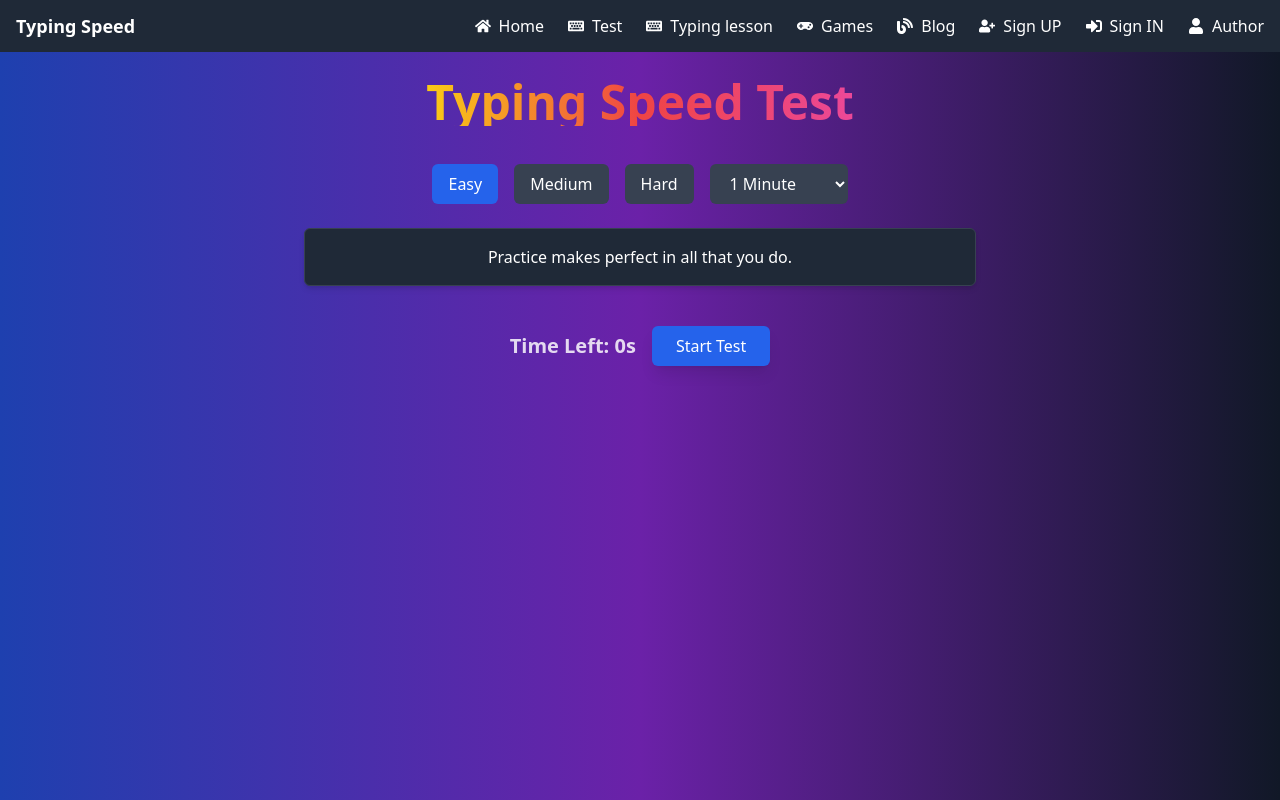
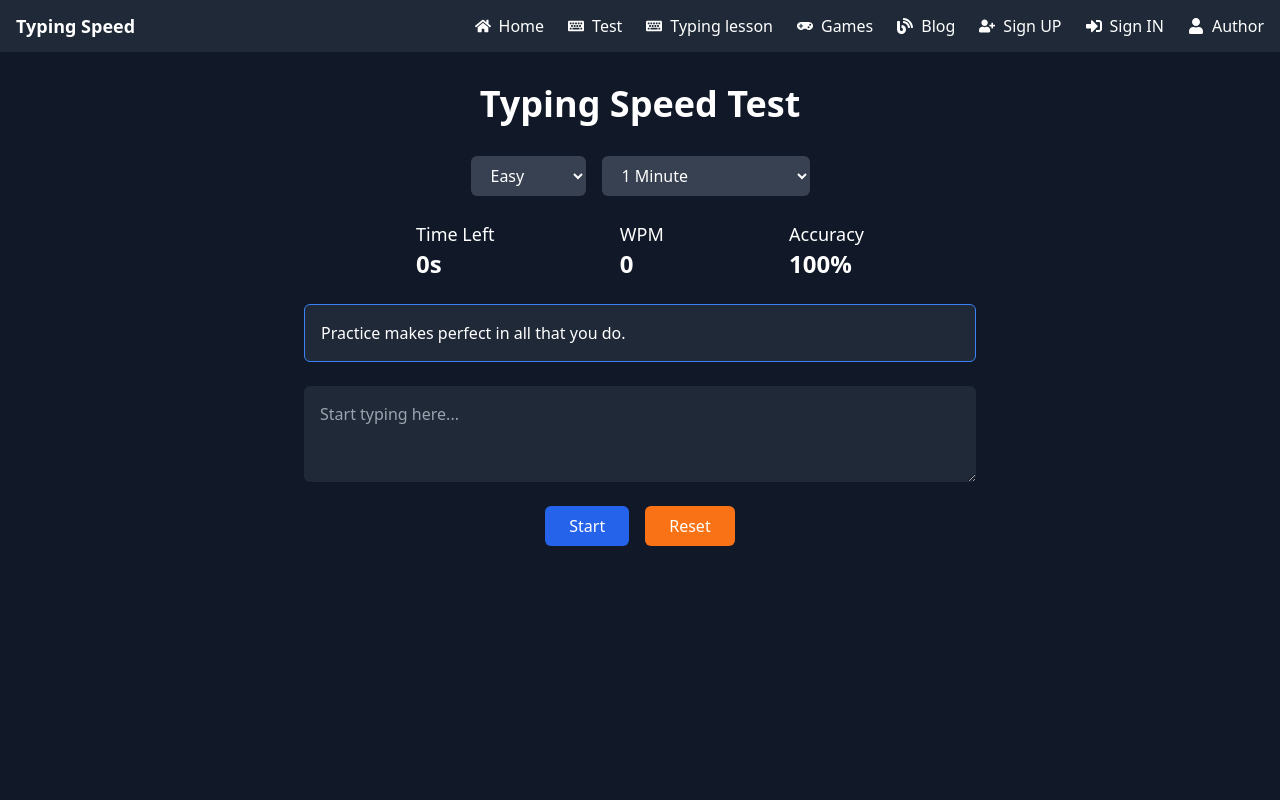
Before and after one commit to Joy-chandra-roy/typing-speed, a React (Vite) app: page / in a window 1280 px wide. Shown: the top 800 px of the page. Built offline with nearby package versions, Linux system fonts and the light colour scheme.

Commit message:
try to change home page

```diff
--- a/src/pages/Home/Blog/Blog.jsx
+++ b/src/pages/Home/Blog/Blog.jsx
@@ -3,7 +3,7 @@ import React from 'react';
 const Blog = () => {
     return (
         <div>
-            <h1>This is blog page</h1>
+
         </div>
     );
 };
--- a/src/pages/Home/Home/Home.jsx
+++ b/src/pages/Home/Home/Home.jsx
@@ -2,14 +2,14 @@ import React, { useState, useEffect } from "react";
 
 const Home = () => {
   const [difficulty, setDifficulty] = useState("Easy");
-  const [timeLimit, setTimeLimit] = useState(60); // Default: 1 minute
+  const [timeLimit, setTimeLimit] = useState(60); // Default time: 1 minute
+  const [generatedText, setGeneratedText] = useState("");
+  const [inputText, setInputText] = useState("");
+  const [timeLeft, setTimeLeft] = useState(0);
   const [testStarted, setTestStarted] = useState(false);
-  const [inputText, setInputText] = useState("");
-  const [generatedText, setGeneratedText] = useState("");
-  const [timeLeft, setTimeLeft] = useState(0);
   const [wpm, setWpm] = useState(0);
-  const [accuracy, setAccuracy] = useState(0);
-  const [resultsVisible, setResultsVisible] = useState(false);
+  const [accuracy, setAccuracy] = useState(100);
+  const [errors, setErrors] = useState(0);
 
   const sampleTexts = {
     Easy: [
@@ -35,41 +35,40 @@ const Home = () => {
     return texts[Math.floor(Math.random() * texts.length)];
   };
 
-  // Set random text on difficulty change
+  // Set the text whenever the difficulty changes
   useEffect(() => {
     setGeneratedText(getRandomText());
   }, [difficulty]);
 
-  // Timer
+  // Timer functionality
   useEffect(() => {
     let timer;
     if (testStarted && timeLeft > 0) {
-      timer = setTimeout(() => setTimeLeft(timeLeft - 1), 1000);
+      timer = setTimeout(() => setTimeLeft((prev) => prev - 1), 1000);
     } else if (timeLeft === 0 && testStarted) {
       finishTest();
     }
     return () => clearTimeout(timer);
   }, [testStarted, timeLeft]);
 
-  // Start Test
+  // Start the test
   const startTest = () => {
     setTestStarted(true);
-    setResultsVisible(false);
-    setTimeLeft(timeLimit);
     setInputText("");
+    setTimeLeft(timeLimit); // Use selected time limit
     setWpm(0);
-    setAccuracy(0);
+    setAccuracy(100);
+    setErrors(0);
     setGeneratedText(getRandomText());
   };
 
-  // Finish Test
+  // Finish the test
   const finishTest = () => {
     setTestStarted(false);
-    setResultsVisible(true);
     calculateResults();
   };
 
-  // Calculate WPM and Accuracy
+  // Calculate WPM and accuracy
   const calculateResults = () => {
     const wordsTyped = inputText.trim().split(" ").length;
     const correctChars = [...inputText].filter(
@@ -77,93 +76,122 @@ const Home = () => {
     ).length;
     const totalChars = generatedText.length;
 
-    setWpm(Math.round((wordsTyped / timeLimit) * 60));
-    setAccuracy(Math.round((correctChars / totalChars) * 100));
+    setWpm(Math.round((wordsTyped / (timeLimit / 60)) || 0));
+    setAccuracy(((correctChars / totalChars) * 100).toFixed(0));
+  };
+
+  // Handle user input
+  const handleInput = (e) => {
+    const value = e.target.value;
+    setInputText(value);
+
+    const correctChars = value.split("").filter((char, idx) => char === generatedText[idx]).length;
+    const totalTyped = value.length;
+
+    setErrors(totalTyped - correctChars);
+    setAccuracy(((correctChars / totalTyped) * 100).toFixed(0));
+
+    if (value.length === generatedText.length) finishTest();
+  };
+
+  // Reset the test
+  const resetTest = () => {
+    setTestStarted(false);
+    setInputText("");
+    setTimeLeft(0);
+    setWpm(0);
+    setAccuracy(100);
+    setErrors(0);
+    setGeneratedText(getRandomText());
   };
 
   return (
-    <div className="flex flex-col items-center min-h-screen py-8 text-white bg-gradient-to-r from-blue-800 via-purple-800 to-gray-900">
-      <h1 className="mb-8 text-5xl font-extrabold text-transparent bg-clip-text bg-gradient-to-r from-yellow-400 via-red-500 to-pink-500 animate-bounce">
-        Typing Speed Test
-      </h1>
+    <div className="flex flex-col items-center min-h-screen py-8 text-white bg-gray-900">
+      <h1 className="mb-8 text-4xl font-bold">Typing Speed Test</h1>
 
-      {/* Settings */}
-      <div className="flex justify-center gap-4 mb-6">
-        <button
-          className={`px-4 py-2 rounded-md transition ${
-            difficulty === "Easy" ? "bg-blue-600" : "bg-gray-700"
-          } hover:bg-blue-700`}
-          onClick={() => setDifficulty("Easy")}
+      {/* Difficulty Dropdown */}
+      <div className="flex gap-4 mb-6">
+        <select
+          value={difficulty}
+          onChange={(e) => setDifficulty(e.target.value)}
+          className="px-4 py-2 text-white bg-gray-700 rounded-md"
         >
-          Easy
-        </button>
-        <button
-          className={`px-4 py-2 rounded-md transition ${
-            difficulty === "Medium" ? "bg-blue-600" : "bg-gray-700"
-          } hover:bg-blue-700`}
-          onClick={() => setDifficulty("Medium")}
-        >
-          Medium
-        </button>
-        <button
-          className={`px-4 py-2 rounded-md transition ${
-            difficulty === "Hard" ? "bg-blue-600" : "bg-gray-700"
-          } hover:bg-blue-700`}
-          onClick={() => setDifficulty("Hard")}
-        >
-          Hard
-        </button>
+          <option value="Easy">Easy</option>
+          <option value="Medium">Medium</option>
+          <option value="Hard">Hard</option>
+        </select>
+
+        {/* Custom Time Dropdown */}
         <select
-          className="px-4 py-2 text-white bg-gray-700 rounded-md"
           value={timeLimit}
           onChange={(e) => setTimeLimit(Number(e.target.value))}
+          className="px-4 py-2 text-white bg-gray-700 rounded-md"
         >
           <option value={30}>30 Seconds</option>
           <option value={60}>1 Minute</option>
+          <option value={90}>1 Minute 30 Seconds</option>
           <option value={120}>2 Minutes</option>
         </select>
       </div>
 
-      {/* Generated Text */}
-      <div className="w-full max-w-2xl px-4 py-4 mb-6 text-center bg-gray-800 border border-gray-700 rounded-md shadow-md animate-fade-in">
-        {generatedText}
+      {/* Timer and Stats */}
+      <div className="flex justify-between w-full max-w-md mb-6">
+        <div>
+          <p className="text-lg">Time Left</p>
+          <p className="text-2xl font-bold">{timeLeft}s</p>
+        </div>
+        <div>
+          <p className="text-lg">WPM</p>
+          <p className="text-2xl font-bold">{wpm}</p>
+        </div>
+        <div>
+          <p className="text-lg">Accuracy</p>
+          <p className="text-2xl font-bold">{accuracy}%</p>
+        </div>
       </div>
 
-      {/* Typing Area */}
-      {testStarted && (
-        <textarea
-          className="w-full h-24 max-w-2xl px-4 py-2 transition-all duration-200 bg-gray-800 border border-gray-700 rounded-md shadow-md resize-none focus:ring-4 focus:ring-blue-500"
-          placeholder="Start typing here..."
-          value={inputText}
-          onChange={(e) => setInputText(e.target.value)}
-        />
-      )}
-
-      {/* Timer and Start Button */}
-      <div className="flex items-center gap-4 mt-4">
-        <div className="text-xl font-semibold animate-pulse">
-          Time Left: {timeLeft}s
-        </div>
-        {!testStarted && (
-          <button
-            className="px-6 py-2 transition transform bg-blue-600 rounded-md shadow-lg hover:bg-blue-700 hover:scale-105"
-            onClick={startTest}
+      {/* Typing Text */}
+      <div className="w-full max-w-2xl p-4 mb-6 bg-gray-800 border border-blue-500 rounded-md">
+        {generatedText.split("").map((char, idx) => (
+          <span
+            key={idx}
+            className={`${
+              idx < inputText.length
+                ? inputText[idx] === char
+                  ? "text-green-400"
+                  : "bg-red-500 text-white"
+                : ""
+            }`}
           >
-            Start Test
-          </button>
-        )}
+            {char}
+          </span>
+        ))}
       </div>
 
-      {/* Results */}
-      {resultsVisible && (
-        <div className="w-full max-w-md p-6 mt-8 text-center bg-gray-800 rounded-md shadow-lg">
-          <h2 className="mb-4 text-3xl font-bold text-yellow-400">Results</h2>
-          <p className="text-lg">WPM: <span className="font-bold">{wpm}</span></p>
-          <p className="text-lg">
-            Accuracy: <span className="font-bold">{accuracy}%</span>
-          </p>
-        </div>
-      )}
+      {/* Input Area */}
+      <textarea
+        className="w-full h-24 max-w-2xl p-4 text-white bg-gray-800 rounded-md focus:outline-none"
+        placeholder="Start typing here..."
+        value={inputText}
+        onChange={handleInput}
+        disabled={!testStarted || timeLeft === 0}
+      ></textarea>
+
+      {/* Buttons */}
+      <div className="flex gap-4 mt-6">
+        <button
+          onClick={startTest}
+          className="px-6 py-2 text-white bg-blue-600 rounded-md hover:bg-blue-700"
+        >
+          Start
+        </button>
+        <button
+          onClick={resetTest}
+          className="px-6 py-2 text-white bg-orange-500 rounded-md hover:bg-orange-600"
+        >
+          Reset
+        </button>
+      </div>
     </div>
   );
 };
--- a/src/pages/Home/Test/Test.jsx
+++ b/src/pages/Home/Test/Test.jsx
@@ -1,11 +1,11 @@
 import React from 'react';
 
 const Test = () => {
-    return (
-        <div>
-            <h1>This is Test page</h1>
-        </div>
-    );
+  return (
+    <div>
+
+    </div>
+  );
 };
 
 export default Test;
--- a/src/pages/Home/Typing lesson/TypingLesson.jsx
+++ b/src/pages/Home/Typing lesson/TypingLesson.jsx
@@ -3,7 +3,7 @@ import React from 'react';
 const TypingLesson = () => {
     return (
         <div>
-            <h1>This is Typing page</h1>
+
         </div>
     );
 };
```
